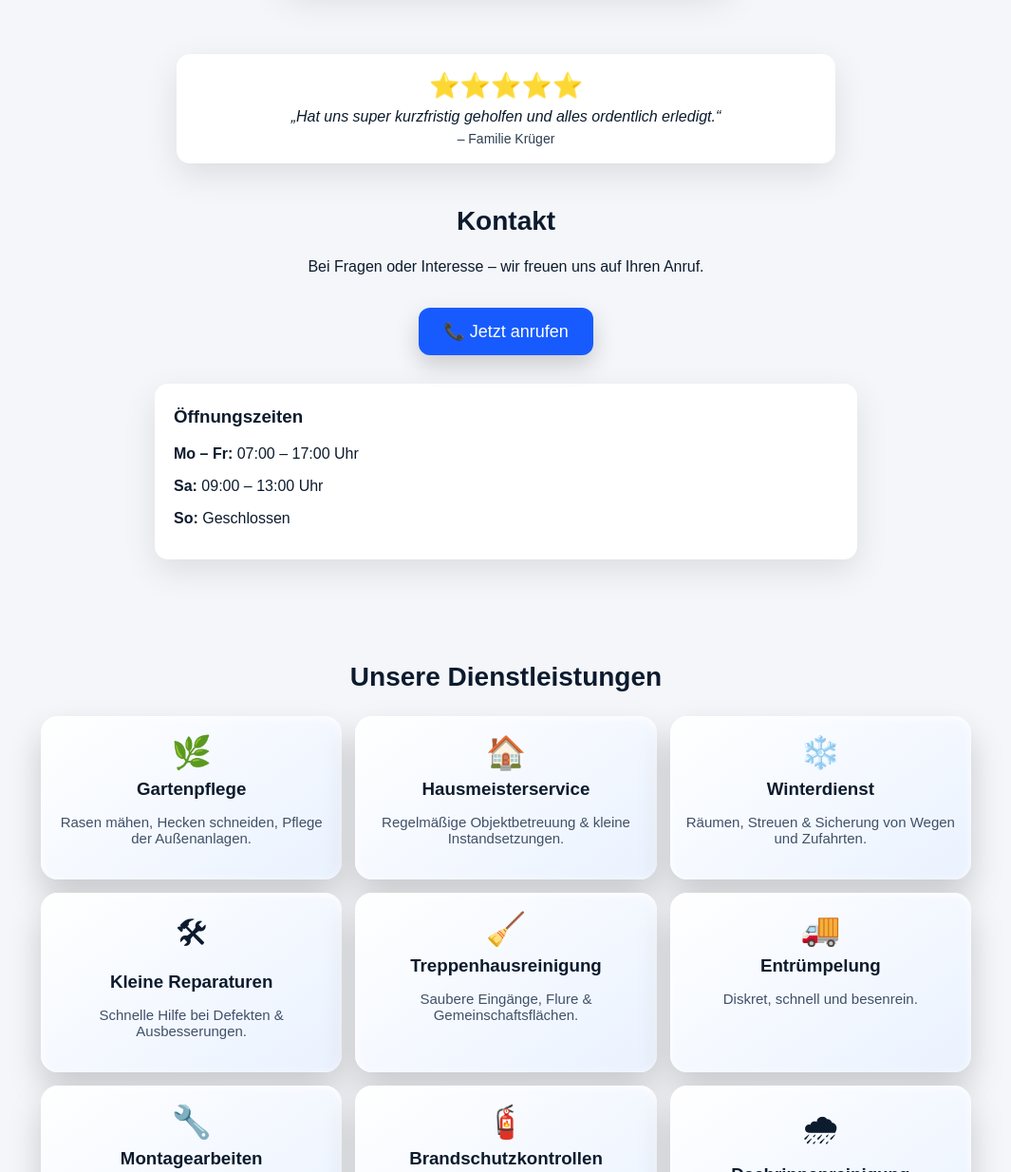
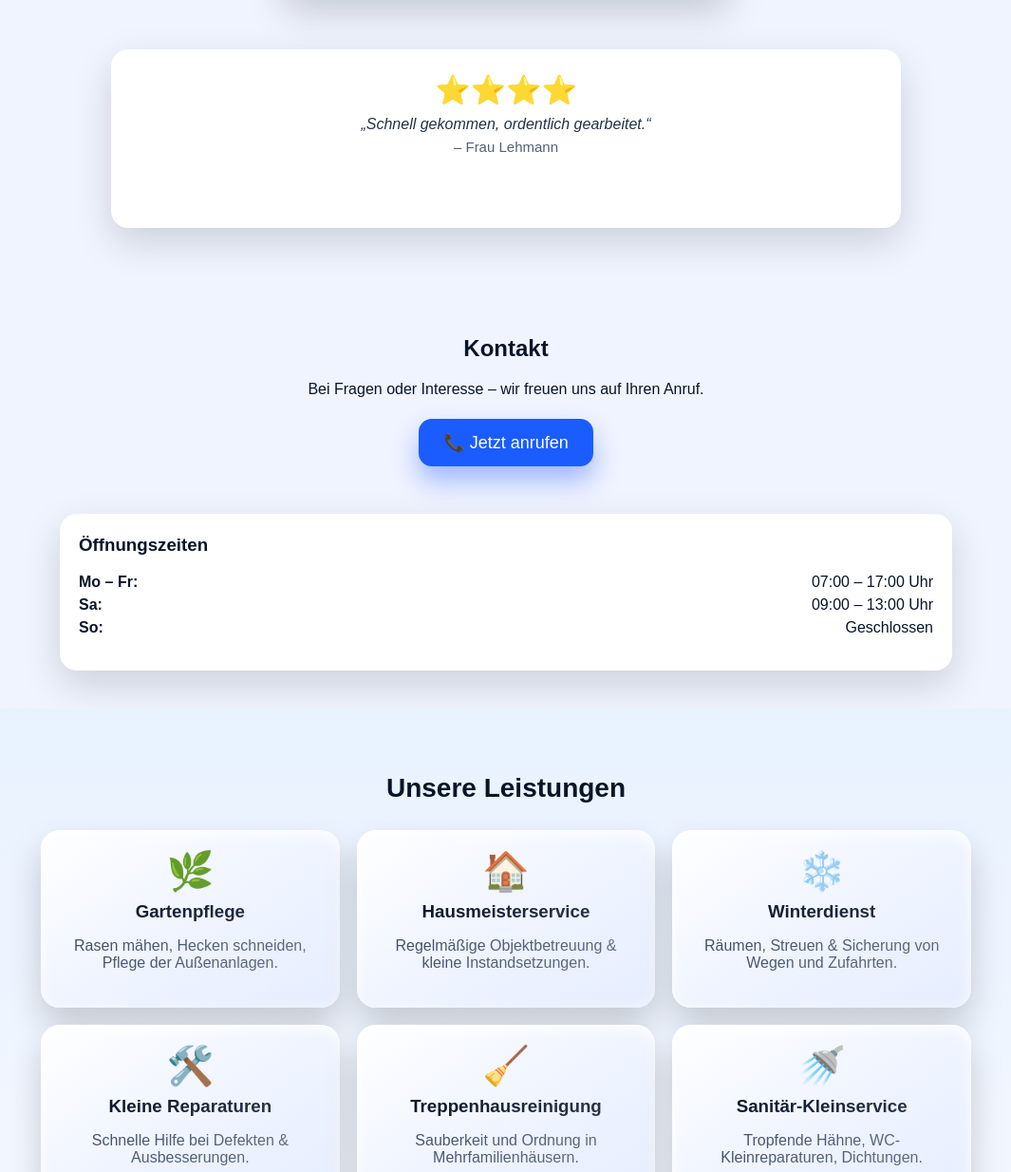
Before and after one commit to BloodyBitcoin/Hausmeisterservice-Mathias-Hornbruch, a plain HTML site: page index.html in a window 1280 px wide. Shown: the part 392-1626 px from the top of the page at 95% size, without its empty margins (107-1172 px from the left). Drawn offline with Linux system fonts and the light colour scheme.

Commit message:
Update index.html

```diff
--- a/index.html
+++ b/index.html
@@ -8,126 +8,144 @@
 <style>
 
 /* ===== Grundlayout ===== */
-
 body{
   margin:0;
   font-family: Arial, Helvetica, sans-serif;
-  background:#f5f6fa;
-  color:#0c1b2d;
+  background:#f0f4ff;
+  color:#081529;
   text-align:center;
 }
 
 /* ===== Logo Bereich ===== */
-
 .logo-hero{
-  padding:40px 10px;
+  padding:40px 10px 10px;
 }
 
 .hm-logo-box{
   display:inline-block;
-  padding:20px 25px 30px;
+  padding:25px 25px 40px;
   background:white;
-  border-radius:14px;
-  box-shadow:0 15px 40px rgba(0,0,0,.12);
+  border-radius:16px;
+  box-shadow:0 15px 40px rgba(0,0,0,.18);
   position:relative;
 }
 
 .hm-shine-line{
   position:absolute;
-  bottom:8px;
+  bottom:10px;
   left:10px;
   right:10px;
-  height:4px;
-  border-radius:2px;
+  height:5px;
+  border-radius:3px;
   background:linear-gradient(90deg,
-    rgba(0,150,255,0) 0%,
-    rgba(0,150,255,1) 50%,
-    rgba(0,150,255,0) 100%);
-  animation:shine 2.5s ease-in-out infinite;
+    rgba(0,150,255,0),
+    rgba(0,150,255,.9),
+    rgba(0,150,255,0)
+  );
+  animation:shine 2.6s ease-in-out infinite;
 }
 
 @keyframes shine{
-  0%{opacity:.15; transform:scaleX(.4);}
+  0%{opacity:.1; transform:scaleX(.4);}
   50%{opacity:1; transform:scaleX(1);}
-  100%{opacity:.15; transform:scaleX(.4);}
+  100%{opacity:.1; transform:scaleX(.4);}
 }
 
-/* ===== Bewertungen ===== */
+/* ===== Bewertungen Slider ===== */
+.reviews{
+  margin:35px auto 35px;
+  padding:10px 14px 28px;
+  max-width:900px;
+}
 
 .review-box{
-  margin:35px auto;
   background:white;
-  width:90%;
-  max-width:650px;
-  padding:18px 22px;
-  border-radius:14px;
-  box-shadow:0 12px 35px rgba(0,0,0,.1);
+  border-radius:18px;
+  padding:25px 16px 28px;
+  margin:0 auto;
+  max-width:800px;
+  box-shadow:0 15px 40px rgba(0,0,0,.15);
+  min-height:135px;
 }
 
-.review-stars{
-  font-size:26px;
-  color:#ffb000;
+.stars{
+  font-size:30px;
+  margin-bottom:10px;
 }
 
 .review-text{
-  margin-top:8px;
   font-style:italic;
+  color:#243247;
 }
 
-.review-name{
+.review-author{
   margin-top:6px;
-  color:#2c3e50;
-  font-size:14px;
+  font-size:15px;
+  color:#516178;
+}
+
+@keyframes fadeSlide{
+  0%{opacity:0; transform:translateY(15px);}
+  100%{opacity:1; transform:translateY(0);}
 }
 
 /* ===== Kontakt ===== */
-
-.section-title{
-  margin-top:45px;
-  font-size:28px;
+.contact{
+  padding:30px 10px 20px;
 }
 
-.call-btn{
-  display:inline-block;
-  margin-top:18px;
-  padding:14px 26px;
-  border-radius:12px;
-  background:#175bff;
-  color:white;
-  text-decoration:none;
-  font-size:18px;
-  box-shadow:0 10px 25px rgba(0,0,0,.18);
+.contact p{
+  max-width:780px;
+  margin:8px auto 22px;
 }
 
-.call-btn:hover{
-  background:#003fe0;
+.call-button{
+  display:inline-flex;
+  align-items:center;
+  gap:10px;
+  padding:14px 26px;
+  font-size:18px;
+  border-radius:14px;
+  border:none;
+  background:#1b5cff;
+  color:white;
+  box-shadow:0 15px 28px rgba(0,65,255,.35);
+  cursor:pointer;
+}
+
+.call-button:hover{
+  transform:translateY(-2px);
 }
 
 /* ===== Öffnungszeiten ===== */
-
-.hours-box{
+.hours{
   margin:30px auto 40px;
+  max-width:900px;
   background:white;
-  width:90%;
-  max-width:700px;
-  padding:18px 20px;
-  border-radius:14px;
+  padding:22px 20px 30px;
+  border-radius:18px;
+  box-shadow:0 15px 40px rgba(0,0,0,.15);
   text-align:left;
-  box-shadow:0 12px 35px rgba(0,0,0,.1);
 }
 
-.hours-box h3{
-  margin-top:6px;
+.hours h3{
+  margin-top:0;
+}
+
+.hours-row{
+  display:flex;
+  justify-content:space-between;
+  margin:6px 0;
 }
 
 /* ===== Dienstleistungen ===== */
-
 .services{
   padding:45px 16px 60px;
+  background:linear-gradient(180deg,#e8f2ff,#f4f7ff);
 }
 
 .services h2{
-  margin-bottom:25px;
+  margin-bottom:28px;
   font-size:28px;
 }
 
@@ -135,59 +153,72 @@ body{
   max-width:980px;
   margin:0 auto;
   display:grid;
-  gap:14px;
+  gap:18px;
   grid-template-columns: repeat(auto-fit, minmax(250px, 1fr));
 }
 
+/* ⭐ Glänzende 3D Karten */
 .service-card{
-  background:linear-gradient(145deg,#ffffff,#eaf2ff);
-  border-radius:18px;
-  padding:18px 16px 20px;
+  position:relative;
+  background:linear-gradient(145deg,#ffffff,#dfe9ff);
+  border-radius:20px;
+  padding:20px 18px 22px;
+  overflow:hidden;
+
   box-shadow:
     0 18px 35px rgba(0,0,0,.18),
-    inset 0 2px 10px rgba(255,255,255,.9);
-  transition:.25s;
+    inset 0 5px 15px rgba(255,255,255,.9);
+
+  transition:.35s ease;
 }
 
 .service-card:hover{
-  transform:translateY(-6px);
+  transform:translateY(-10px) scale(1.01);
+  box-shadow:
+    0 25px 45px rgba(0,0,0,.25),
+    inset 0 10px 25px rgba(255,255,255,.9);
+}
+
+.service-card::before{
+  content:"";
+  position:absolute;
+  top:-80%;
+  left:-50%;
+  width:160%;
+  height:200%;
+  background:linear-gradient(
+      120deg,
+      rgba(255,255,255,.25),
+      rgba(255,255,255,0),
+      rgba(255,255,255,.45)
+  );
+  transform:rotate(10deg);
+  opacity:.6;
+  transition:.5s;
+}
+
+.service-card:hover::before{
+  transform:translateX(30%) rotate(10deg);
 }
 
 .icon{
-  font-size:34px;
-  margin-bottom:8px;
+  font-size:40px;
 }
 
 .service-card h3{
-  margin:5px 0 6px;
+  margin:8px 0 6px;
 }
 
 .service-card p{
   color:#405068;
-  font-size:15px;
 }
 
 /* ===== Footer ===== */
-
 footer{
-  margin-top:40px;
+  margin-top:70px;
+  padding:40px 0;
   background:#081529;
-  padding:40px 0;
   color:white;
-}
-
-footer button{
-  background:transparent;
-  border:2px solid #2f7bff;
-  color:white;
-  padding:10px 26px;
-  border-radius:10px;
-  font-size:18px;
-}
-
-footer button:hover{
-  background:#2f7bff;
-  cursor:pointer;
 }
 
 </style>
@@ -195,47 +226,45 @@ footer button:hover{
 
 <body>
 
-<!-- ===== LOGO ===== -->
-
+<!-- LOGO -->
 <section class="logo-hero">
   <div class="hm-logo-box">
     <img
       src="https://raw.githubusercontent.com/BloodyBitcoin/Hausmeisterservice-Mathias-Hornbruch/main/78ABD3F8-E475-41CD-B1B2-E49196B8C291.png?raw=1"
-      alt="Hausmeisterservice Mathias Hornbruch Logo"
-      style="max-width:420px; width:100%; height:auto;">
+      alt="Hausmeisterservice Mathias Hornbruch"
+      style="max-width:420px;width:100%;height:auto;"
+    >
     <div class="hm-shine-line"></div>
   </div>
 </section>
 
-<!-- ===== Bewertungen ===== -->
+<!-- BEWERTUNGEN -->
+<section class="reviews">
+  <div id="reviewBox" class="review-box"></div>
+</section>
 
-<div class="review-box">
-  <div id="review-stars" class="review-stars">⭐⭐⭐⭐⭐</div>
-  <div id="review-text" class="review-text">„Sehr zuverlässig und immer pünktlich!“</div>
-  <div id="review-name" class="review-name">– Kunde</div>
-</div>
+<!-- KONTAKT -->
+<section class="contact">
+  <h2>Kontakt</h2>
+  <p>Bei Fragen oder Interesse – wir freuen uns auf Ihren Anruf.</p>
 
-<!-- ===== Kontakt ===== -->
+  <a href="tel:01602556936">
+    <button class="call-button">📞 Jetzt anrufen</button>
+  </a>
+</section>
 
-<h2 class="section-title">Kontakt</h2>
-<p>Bei Fragen oder Interesse – wir freuen uns auf Ihren Anruf.</p>
+<!-- ÖFFNUNGSZEITEN -->
+<section class="hours">
+  <h3>Öffnungszeiten</h3>
 
-<a class="call-btn" href="tel:01602556936">📞 Jetzt anrufen</a>
+  <div class="hours-row"><b>Mo – Fr:</b> <span>07:00 – 17:00 Uhr</span></div>
+  <div class="hours-row"><b>Sa:</b> <span>09:00 – 13:00 Uhr</span></div>
+  <div class="hours-row"><b>So:</b> <span>Geschlossen</span></div>
+</section>
 
-<!-- ===== Öffnungszeiten ===== -->
-
-<div class="hours-box">
-  <h3>Öffnungszeiten</h3>
-  <p><b>Mo – Fr:</b> 07:00 – 17:00 Uhr</p>
-  <p><b>Sa:</b> 09:00 – 13:00 Uhr</p>
-  <p><b>So:</b> Geschlossen</p>
-</div>
-
-<!-- ===== Dienstleistungen ===== -->
-
+<!-- DIENSTLEISTUNGEN -->
 <section class="services">
-
-  <h2>Unsere Dienstleistungen</h2>
+  <h2>Unsere Leistungen</h2>
 
   <div class="service-grid">
 
@@ -258,7 +287,7 @@ footer button:hover{
     </div>
 
     <div class="service-card">
-      <div class="icon">🛠</div>
+      <div class="icon">🛠️</div>
       <h3>Kleine Reparaturen</h3>
       <p>Schnelle Hilfe bei Defekten & Ausbesserungen.</p>
     </div>
@@ -266,99 +295,70 @@ footer button:hover{
     <div class="service-card">
       <div class="icon">🧹</div>
       <h3>Treppenhausreinigung</h3>
-      <p>Saubere Eingänge, Flure & Gemeinschaftsflächen.</p>
+      <p>Sauberkeit und Ordnung in Mehrfamilienhäusern.</p>
     </div>
 
     <div class="service-card">
-      <div class="icon">🚚</div>
-      <h3>Entrümpelung</h3>
-      <p>Diskret, schnell und besenrein.</p>
-    </div>
-
-    <div class="service-card">
-      <div class="icon">🔧</div>
-      <h3>Montagearbeiten</h3>
-      <p>Möbelaufbau, Regale, Lampen & kleinere Installationen.</p>
-    </div>
-
-    <div class="service-card">
-      <div class="icon">🧯</div>
-      <h3>Brandschutzkontrollen</h3>
-      <p>Regelmäßige Prüfung von Fluchtwegen & Feuerlöschern.</p>
-    </div>
-
-    <div class="service-card">
-      <div class="icon">🌧</div>
-      <h3>Dachrinnenreinigung</h3>
-      <p>Reinigung & Kontrolle für freien Wasserablauf.</p>
-    </div>
-
-    <div class="service-card">
-      <div class="icon">💡</div>
-      <h3>Beleuchtung tauschen</h3>
-      <p>Wechseln von Glühbirnen & defekten Leuchten.</p>
-    </div>
-
-    <div class="service-card">
-      <div class="icon">🪣</div>
-      <h3>Grundreinigung</h3>
-      <p>Intensive Reinigung nach Renovierungen & Umzügen.</p>
-    </div>
-
-    <div class="service-card">
-      <div class="icon">🔨</div>
-      <h3>Kleinere Renovierungen</h3>
-      <p>Streichen, Silikon erneuern & kleine Ausbesserungen.</p>
+      <div class="icon">🚿</div>
+      <h3>Sanitär-Kleinservice</h3>
+      <p>Tropfende Hähne, WC-Kleinreparaturen, Dichtungen.</p>
     </div>
 
   </div>
 </section>
 
-<!-- ===== Footer ===== -->
-
 <footer>
-  <button>Impressum</button>
+  Hausmeisterservice Mathias Hornbruch
 </footer>
 
-<!-- ===== Bewertungen Script ===== -->
-
 <script>
+/* ===== Bewertungen ===== */
 
 const reviews = [
-  {stars:"⭐⭐⭐⭐⭐", text:"„Sehr zuverlässig und immer pünktlich!“", name:"– Lars M."},
-  {stars:"⭐⭐⭐⭐⭐", text:"„Hat uns super kurzfristig geholfen und alles ordentlich erledigt.“", name:"– Familie Krüger"},
-  {stars:"⭐⭐⭐⭐", text:"„Saubere Arbeit, fairer Preis.“", name:"– Michaela M."},
-  {stars:"⭐⭐⭐⭐⭐", text:"„Top Hausmeisterservice – wir fühlen uns super betreut.“", name:"– Herr Schulz"},
-  {stars:"⭐⭐⭐⭐☆", text:"„Freundlich und zuverlässig. Kleine Wartezeit, sonst alles gut.“", name:"– Familie Becker"},
-  {stars:"⭐⭐⭐⭐⭐", text:"„Kompetent, schnell, sauber. Absolute Empfehlung!“", name:"– Jens M."},
-  {stars:"⭐⭐⭐☆☆", text:"„Arbeit gut – hätte etwas schneller gehen können.“", name:"– Anja H."},
-  {stars:"⭐⭐⭐⭐⭐", text:"„Sehr angenehmer Kontakt und professionell.“", name:"– Frau Petersen"},
-  {stars:"⭐⭐⭐⭐⭐", text:"„Endlich jemand, der hält was er verspricht.“", name:"– Marco M."},
-  {stars:"⭐⭐⭐⭐", text:"„Alles ordentlich erledigt.“", name:"– Familie Wagner"},
-  {stars:"⭐⭐⭐⭐⭐", text:"„Wir lassen alles rund ums Haus machen – super Service.“", name:"– Ehepaar Hoffmann"},
-  {stars:"⭐⭐⭐☆☆", text:"„Termin musste einmal verschoben werden.“", name:"– Patrick F."},
-  {stars:"⭐⭐⭐⭐⭐", text:"„Schnell, freundlich, perfekt erledigt.“", name:"– Susanne B."},
-  {stars:"⭐⭐⭐⭐⭐", text:"„Faire Preise und sehr zuverlässig.“", name:"– Timo L."},
-  {stars:"⭐⭐⭐⭐", text:"„Gute Arbeit, bisschen laut – sonst top.“", name:"– Nachbarn Nr. 12"},
-  {stars:"⭐⭐⭐⭐⭐", text:"„Hier merkt man Erfahrung & Herz fürs Handwerk.“", name:"– Familie Schröder"},
-  {stars:"⭐⭐⭐⭐⭐", text:"„Kompetente Beratung – wir fühlten uns gut aufgehoben.“", name:"– Herr Richter"},
-  {stars:"⭐⭐⭐⭐", text:"„Alles erledigt & sauber hinterlassen.“", name:"– Jana P."},
-  {stars:"⭐⭐⭐⭐⭐", text:"„Auch bei Notfällen erreichbar und hilfsbereit.“", name:"– Eigentümergemeinschaft"},
-  {stars:"⭐⭐⭐⭐⭐", text:"„Unser Treppenhaus & Garten sehen wieder super aus!“", name:"– Frau Lehmann"}
+  ["⭐⭐⭐⭐⭐","„Kompetente Beratung – wir fühlten uns gut aufgehoben.“","Herr Richter"],
+  ["⭐⭐⭐⭐","„Schnell gekommen, ordentlich gearbeitet.“","Frau Lehmann"],
+  ["⭐⭐⭐⭐⭐","„Sehr zuverlässig – jederzeit wieder.“","Familie Krüger"],
+  ["⭐⭐⭐","„Okay, hätte etwas schneller gehen können.“","Anonym"],
+  ["⭐⭐⭐⭐⭐","„Super freundlich und sauber gearbeitet.“","Herr Brandt"],
+  ["⭐⭐⭐⭐","„Preis-Leistung stimmt absolut.“","Frau Weber"],
+  ["⭐⭐⭐⭐⭐","„Hat sogar spontan Zusatzarbeit erledigt.“","Herr Scholz"],
+  ["⭐⭐⭐⭐⭐","„Top – kann ich nur empfehlen.“","Frau Peters"],
+  ["⭐⭐⭐","„In Ordnung, aber Termin verschoben.“","Kunde"],
+  ["⭐⭐⭐⭐⭐","„Sehr gründlich, sehr nett, perfekt!“","Familie Hanke"],
+  ["⭐⭐⭐⭐","„Alles wie besprochen erledigt.“","M. Fischer"],
+  ["⭐⭐⭐⭐⭐","„Unsere Anlage sieht wieder aus wie neu!“","Hausgemeinschaft"],
+  ["⭐⭐⭐⭐⭐","„Winterdienst absolut zuverlässig.“","Eigentümer"],
+  ["⭐⭐⭐⭐","„Transparent, fair, freundlich.“","K. Adler"],
+  ["⭐⭐⭐⭐⭐","„Hier merkt man Erfahrung & Herz.“","Familie Sommer"],
+  ["⭐⭐⭐⭐⭐","„Schnell, pünktlich, sauber.“","Firma Möller"],
+  ["⭐⭐⭐⭐","„Ordentliche Arbeit – empfehlenswert.“","Nachbar"],
+  ["⭐⭐⭐⭐⭐","„Wir sind sehr zufrieden.“","Verwalterin"],
+  ["⭐⭐⭐⭐⭐","„Toller Service, tolle Kommunikation.“","Familie Berger"],
+  ["⭐⭐⭐⭐⭐","„Absolute Empfehlung für Haus & Garten!“","Team Mietergemeinschaft"],
 ];
 
 let index = 0;
 
-function rotateReviews(){
+function showReview(){
+  const box = document.getElementById("reviewBox");
+  box.style.animation = "none";
+  void box.offsetWidth;
+
+  const [stars, text, author] = reviews[index];
+
+  box.innerHTML = `
+    <div class="stars">${stars}</div>
+    <div class="review-text">${text}</div>
+    <div class="review-author">– ${author}</div>
+  `;
+
+  box.style.animation = "fadeSlide .6s ease";
+
   index = (index + 1) % reviews.length;
-
-  document.getElementById("review-stars").textContent = reviews[index].stars;
-  document.getElementById("review-text").textContent = reviews[index].text;
-  document.getElementById("review-name").textContent = reviews[index].name;
 }
 
-setInterval(rotateReviews, 4000);
-
+showReview();
+setInterval(showReview, 4000);
 </script>
 
 </body>
```
